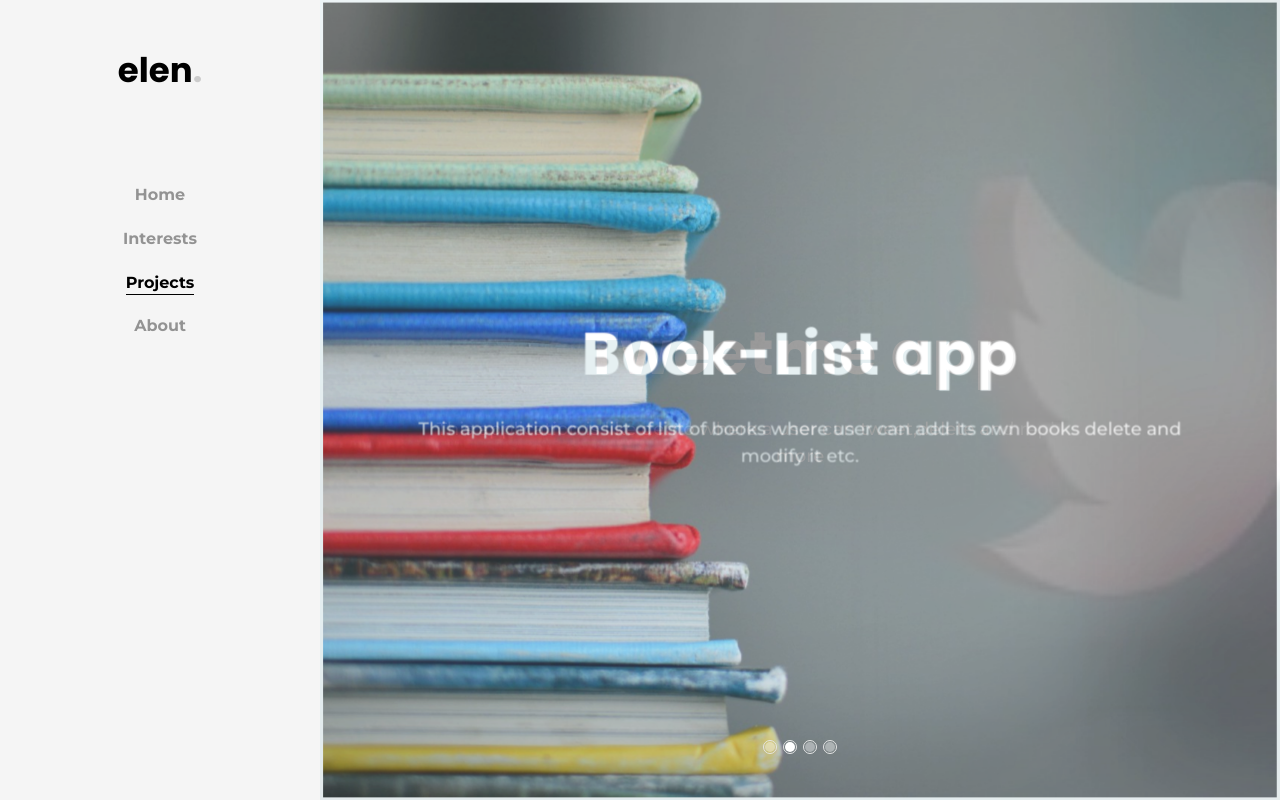
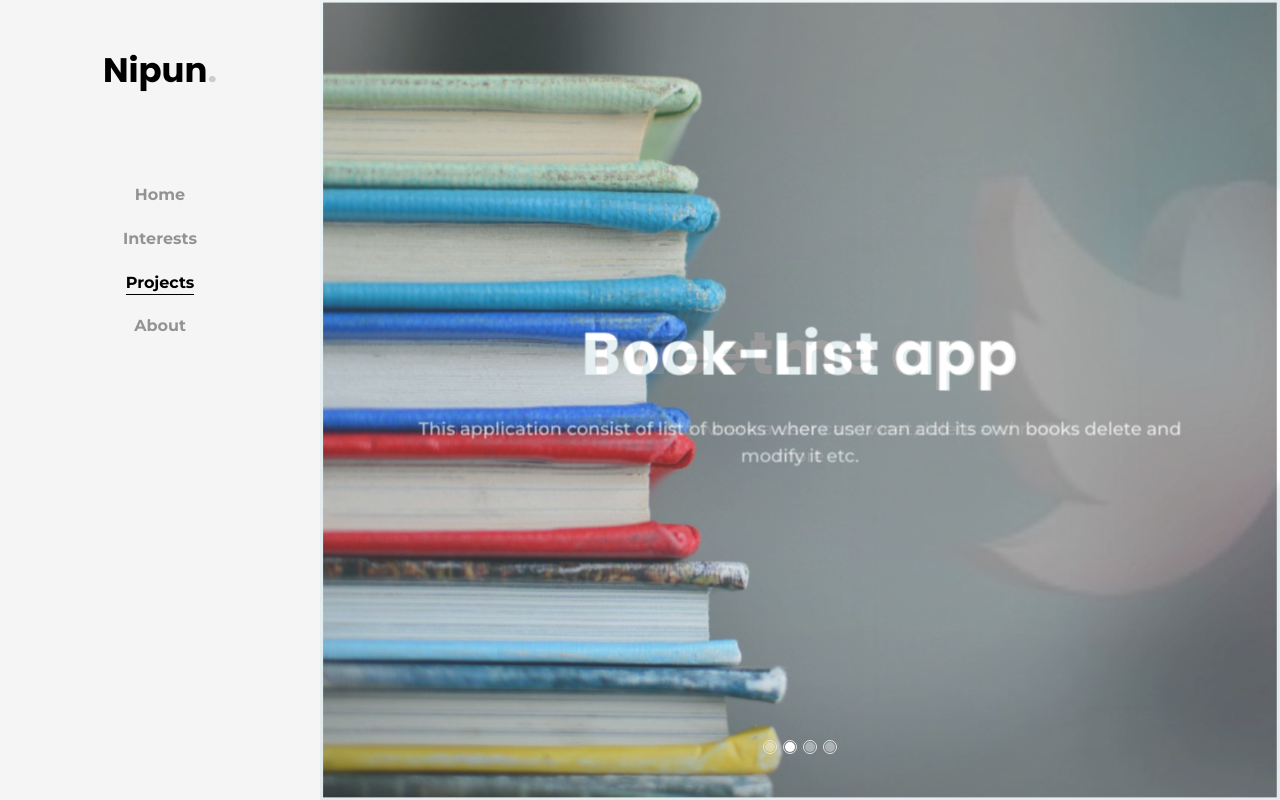
Before and after one commit to nipunvig764/Mywebsite, a plain HTML site: page travel.html in a window 1280 px wide. Drawn offline with Linux system fonts and the light colour scheme; some packages are replaced by stand-ins of ours; no server answers.

Commit message:
Update travel.html
changed

```diff
--- a/travel.html
+++ b/travel.html
@@ -32,7 +32,7 @@
 	<div id="colorlib-page">
 		<a href="#" class="js-colorlib-nav-toggle colorlib-nav-toggle"><i></i></a>
 		<aside id="colorlib-aside" role="complementary" class="js-fullheight text-center">
-			<h1 id="colorlib-logo"><a href="index.html">elen<span>.</span></a></h1>
+			<h1 id="colorlib-logo"><a href="index.html">Nipun<span>.</span></a></h1>
 			<nav id="colorlib-main-menu" role="navigation">
 				<ul>
 					<li><a href="index.html">Home</a></li>
```
